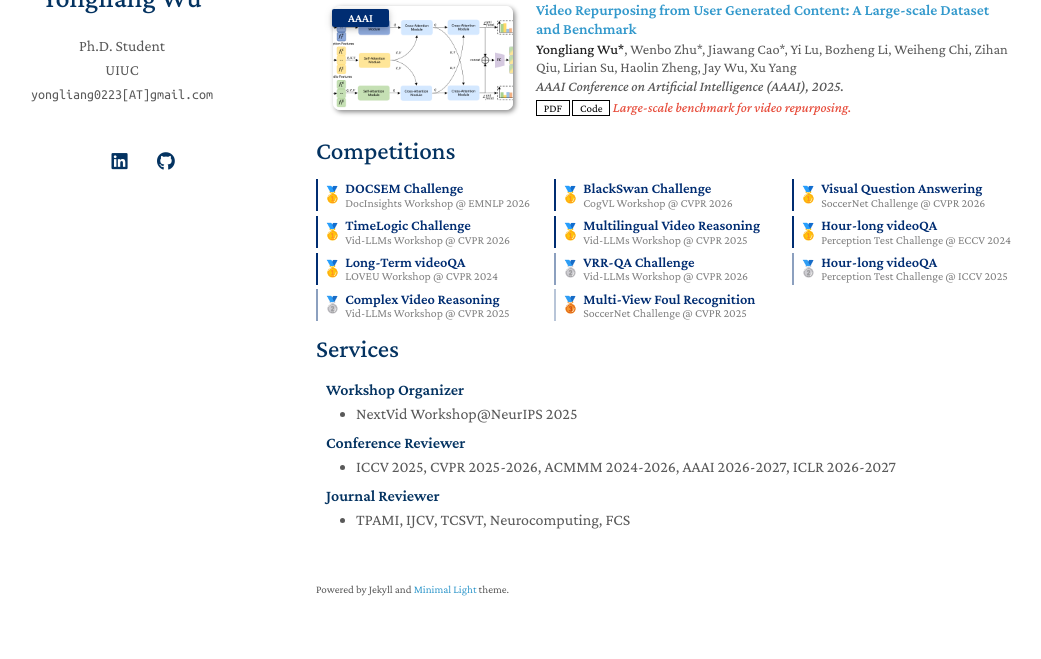
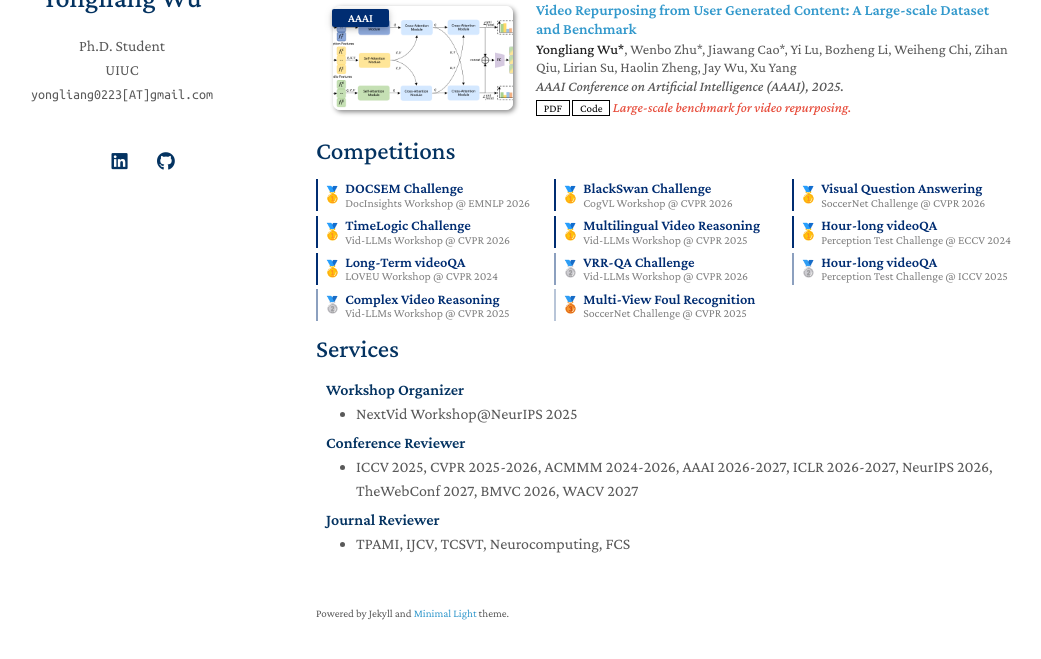
Before and after one commit to yongliang-wu/yongliang-wu.github.io, a Jekyll site: the page built from index.md, in a window 1280 px wide and 900 px high, scrolled down 1083 px, cut to the strip 206-865 px from the top of the window. Shown: the whole strip, without its empty margins (124-1165 px from the left). Built offline with Jekyll 4.4.1, drawn with Linux system fonts in a browser that asks for light colours; nearby versions of some CDN libraries; a style sheet for code colours, icons or effects is not loaded; our own code applies the rules of GitHub Pages for plain Markdown files.

Commit message:
docs: update conference reviewer services

```diff
--- a/_includes/services.md
+++ b/_includes/services.md
@@ -7,7 +7,7 @@
 <h4 style="margin:0 10px 0;">Conference Reviewer</h4>
 
 <ul style="margin:0 0 5px;">
-  <li><autocolor>ICCV 2025, CVPR 2025-2026, ACMMM 2024-2026, AAAI 2026-2027, ICLR 2026-2027</autocolor></li>
+  <li><autocolor>ICCV 2025, CVPR 2025-2026, ACMMM 2024-2026, AAAI 2026-2027, ICLR 2026-2027, NeurIPS 2026, TheWebConf 2027, BMVC 2026, WACV 2027</autocolor></li>
 </ul>
 
 <h4 style="margin:0 10px 0;">Journal Reviewer</h4>
```
